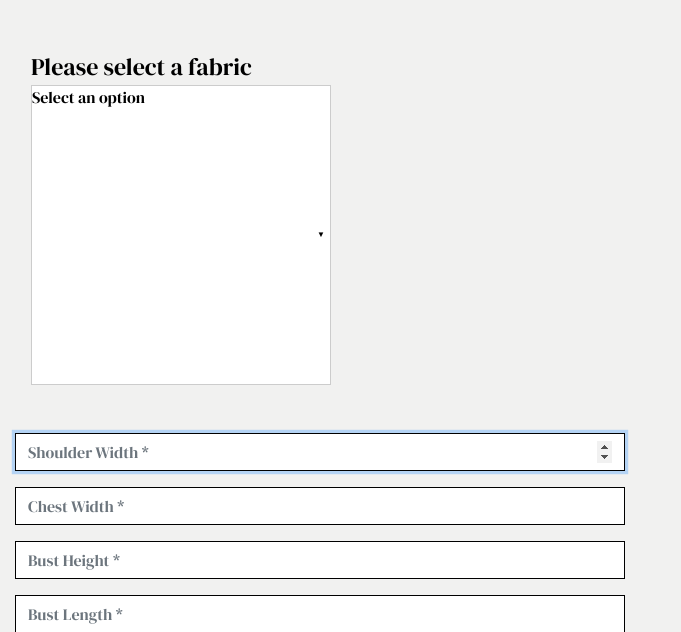
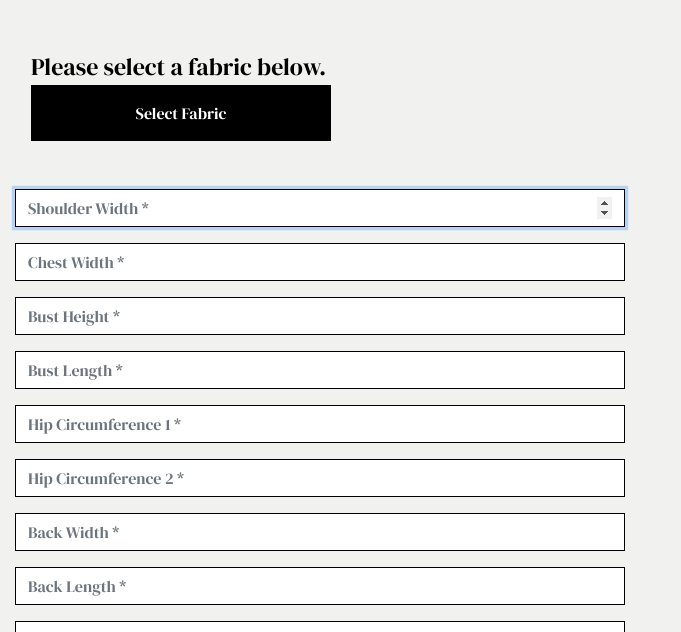
Before and after one commit to Code-Institute-Submissions/patterns_for_fashion, a Django app: template custom_made/templates/custom_made/custom_made.html in a window 1280 px wide. Shown: the part 330-962 px from the top of the page, without its empty margins (0-681 px from the left). Run offline with Django 3.2, Linux system fonts and the light colour scheme; the template is opened without the code that fills it: values that come from a table or form of the project are taken from there, others are empty; some libraries are stand-ins or nearby versions.

Commit message:
Change dropdown select field for fabrics and add javascript

```diff
--- a/custom_made/static/custom_made/css/custom_made.css
+++ b/custom_made/static/custom_made/css/custom_made.css
@@ -5,90 +5,49 @@ form fieldset p {
 
 /* -------------------------------------------fabrics select dropdown --------*/
 
-.select-sim {
-  width:300px;
-  height:300px;
-  line-height:22px;
-  vertical-align:middle;
-  position:relative;
-  background:white;
-  border:1px solid #ccc;
-  overflow:hidden;
+
+/* Dropdown Button */
+.dropbtn {
+  background-color: #000000;
+  color: white;
+  padding: 16px;
+  font-size: 16px;
+  border: none;
+  cursor: pointer;
+  width: 300px;
 }
 
-.select-sim::after {
-  content:"▼";
-  font-size:0.5em;
-  font-family:arial;
-  position:absolute;
-  top:50%;
-  right:5px;
-  transform:translate(0, -50%);
+/* Dropdown button on hover & focus */
+.dropbtn:hover, .dropbtn:focus {
+  background-color: #b30606;
 }
 
-.select-sim:hover::after {
-  content:"";
+/* The container <div> - needed to position the dropdown content */
+.dropdown {
+  position: relative;
+  display: inline-block;
 }
 
-.select-sim:hover {
-  overflow:visible;
+/* Dropdown Content (Hidden by Default) */
+.dropdown-content {
+  display: none;
+  position: absolute;
+  background-color: #f1f1f1;
+  min-width: 160px;
+  box-shadow: 0px 8px 16px 0px rgba(0,0,0,0.2);
+  z-index: 9999;
 }
 
-.select-sim:hover .options .option label {
-  display:inline-block;
+/* Links inside the dropdown */
+.dropdown-content a {
+  color: black;
+  padding: 12px 16px;
+  text-decoration: none;
+  display: block;
 }
 
-.select-sim:hover .options {
-  background:white;
-  border:1px solid #ccc;
-  position:absolute;
-  top:-1px;
-  left:-1px;
-  width:100%;
-  height:600px;
-  overflow-y:scroll;
-}
+/* Change color of dropdown links on hover */
+.dropdown-content a:hover {background-color: #ddd}
 
-.select-sim .options .option {
-  overflow:hidden;
-}
-
-.select-sim:hover .options .option {
-  height:300px;
-  overflow:visible;
-}
-
-.select-sim .options .option img {
-  vertical-align:middle;
-}
-
-.select-sim .options .option label {
-  display:none;
-}
-
-.select-sim .options .option input {
-  width:0;
-  height:0;
-  overflow:hidden;
-  margin:0;
-  padding:0;
-  float:left;
-  display:inline-block;
-  /* fix specific for Firefox */
-  position: absolute;
-  left: -10000px;
-}
-
-.select-sim .options .option input:checked + label {
-  display:block;
-  width:100%;
-}
-
-.select-sim:hover .options .option input + label {
-  display:block;
-}
-
-.select-sim:hover .options .option input:checked + label {
-  background:#b30606;
-  color: #ccc;
-}
+/* Show the dropdown menu (use JS to add this class to the .dropdown-content container when the user clicks on the dropdown button) */
+.show {display:block;}
--- a/custom_made/templates/custom_made/custom_made.html
+++ b/custom_made/templates/custom_made/custom_made.html
@@ -29,29 +29,19 @@
                     <p class="mt-1 mb-0">Garment's Name: <strong>{{ product.name }}</strong></p>
                     <p class="mt-1 mb-0">Custom Made Price: <strong>€ {{ product.price_custom }}</strong></p>
                 </fieldset>
-                <form method="POST">
-                    {% csrf_token %}
                 <fieldset class="rounded px-3 mb-5">
-                        <legend class="mt-1 mb-0">Please select a fabric</legend>
-                        <div class="select-sim" id="select-fabric">
-                            <div class="options">
-                                <div class="option">
-                                    <input type="radio" name="fabric" value="" id="fabric-" checked />
-                                        <label for="fabric-"> Select an option
-                                    </label>
-                                </div>
+                    <legend class="mt-1 mb-0">Please select a fabric below.</legend>
+                    <div class="dropdown">
+                        <button onclick="myFunction()" class="dropbtn">Select Fabric</button>
+                        <div id="myDropdown" class="dropdown-content">
                             {% for fabric in fabrics %}
-                                <div class="option">
-                                    <input type="radio" name="fabric" value="fabric" id="fabric" />
-                                    <label for="fabric">
+                            <a href="#">
                                 <img src="{{ fabric.image.url }}" alt="{{ fabric.name }}"> {{ fabric.name }}
-                                    </label>
-                                </div>
+                            </a>
                             {% endfor %}
                         </div>
                     </div>
                 </fieldset>
-                </form>
                 <form action="{% url 'custom_made_view' product.id %}" method="POST" id="custom-made-form">
                     {% csrf_token %}
                     {{ form|crispy }}
@@ -127,8 +117,27 @@
 {% block postloadjs %}
 {{ block.super }}
 {% include 'products/includes/quantity_input_script.html' %}
-{% endblock %}
 
 <script type="text/javascript">
+/* When the user clicks on the button,
+toggle between hiding and showing the dropdown content */
+function myFunction() {
+  document.getElementById("myDropdown").classList.toggle("show");
+}
 
+// Close the dropdown menu if the user clicks outside of it
+window.onclick = function(event) {
+  if (!event.target.matches('.dropbtn')) {
+    var dropdowns = document.getElementsByClassName("dropdown-content");
+    var i;
+    for (i = 0; i < dropdowns.length; i++) {
+      var openDropdown = dropdowns[i];
+      if (openDropdown.classList.contains('show')) {
+        openDropdown.classList.remove('show');
+      }
+    }
+  }
+}
 </script>
+
+{% endblock %}
--- a/custom_made/views.py
+++ b/custom_made/views.py
@@ -1,5 +1,4 @@
 from django.shortcuts import render, get_object_or_404
-
 from custom_made.forms import CustomProductForm
 from fabrics.models import Fabric
 from products.models import Product
```
Also changed, not shown: README.md. Lines whose indentation alone changed are shown as unchanged.
